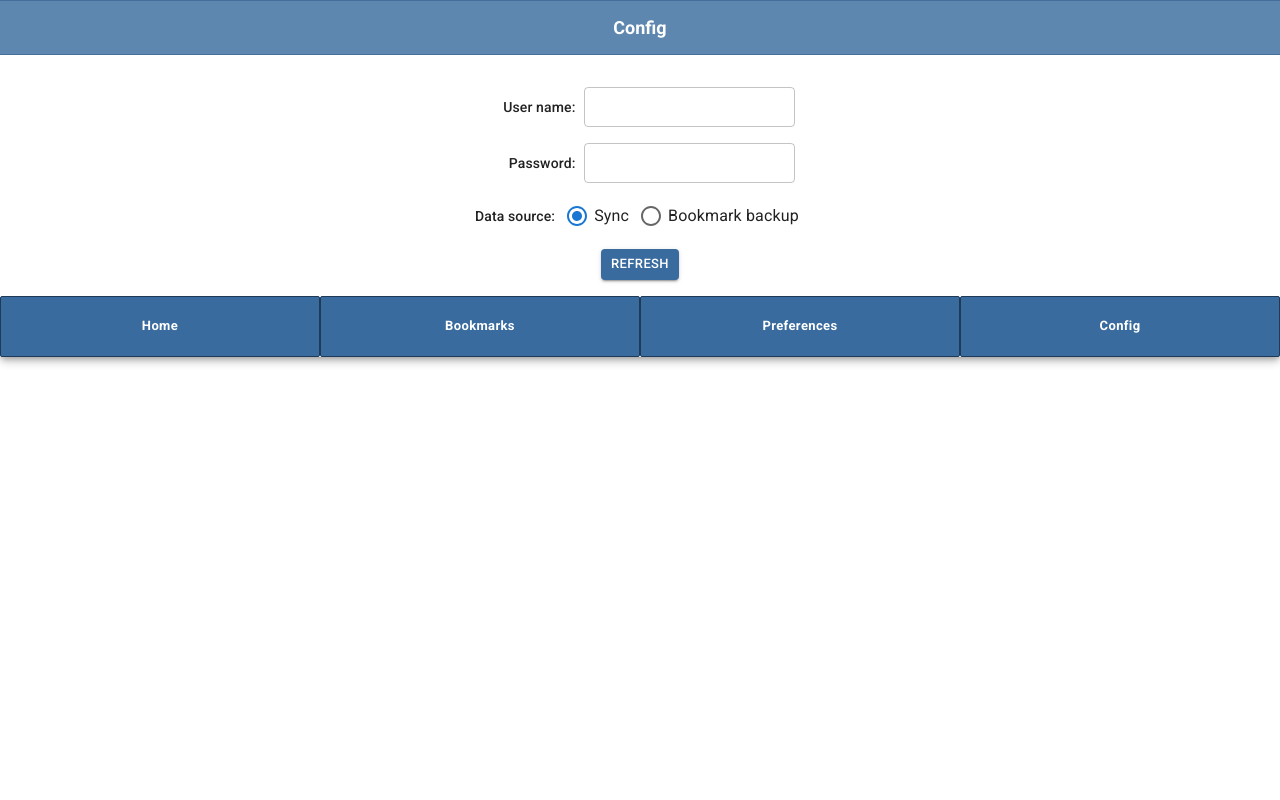
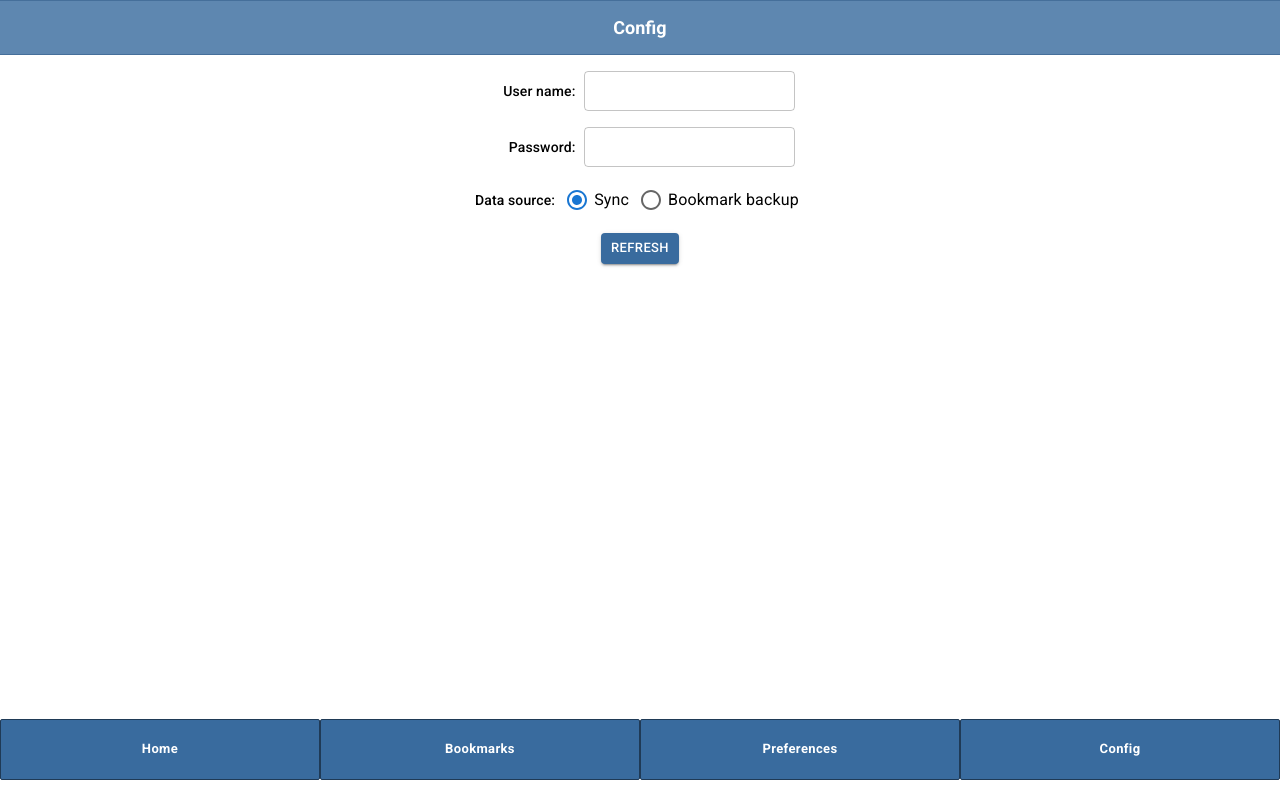
Before and after one commit to thisiscmt/BookmarkBrowser, a React (Create React App) app in the folder bookmark-browser/: page /config in a window 1280 px wide. Built offline with nearby package versions, Linux system fonts and the light colour scheme.

Commit message:
Assorted styling improvements

```diff
--- a/bookmark-browser/src/App.js
+++ b/bookmark-browser/src/App.js
@@ -1,6 +1,5 @@
 import { useRef } from 'react';
 import { BrowserRouter, Route, Routes } from 'react-router-dom';
-import { Paper } from '@mui/material';
 
 import Header from './components/Header/Header';
 import Footer from './components/Footer/Footer';
@@ -21,7 +20,7 @@ function App() {
         <main ref={topOfPageRef}>
             <Store>
                 <BrowserRouter>
-                    <Paper elevation={5}>
+                    <div className='site-container'>
                         <Header />
 
                         <Routes>
@@ -33,7 +32,7 @@ function App() {
                         </Routes>
 
                         <Footer/>
-                    </Paper>
+                    </div>
                 </BrowserRouter>
             </Store>
         </main>
--- a/bookmark-browser/src/App.scss
+++ b/bookmark-browser/src/App.scss
@@ -8,10 +8,21 @@ body {
     -moz-osx-font-smoothing: grayscale;
 }
 
+.site-container {
+    display: flex;
+    flex-direction: column;
+    height: 100vh;
+}
+
 .content-container {
+    flex: 1;
     padding-bottom: 16px;
     padding-top: 16px;
     text-align: center;
+}
+
+.bookmark-content-container {
+    flex: 1;
 }
 
 .loadable-container {
--- a/bookmark-browser/src/components/Footer/Footer.js
+++ b/bookmark-browser/src/components/Footer/Footer.js
@@ -6,7 +6,7 @@ import { colors } from '../../colors/colors';
 
 const useStyles = makeStyles()(() => ({
     footerContainer: {
-        marginBottom: '20px'
+        paddingBottom: '20px'
     },
 
     footerList: {
--- a/bookmark-browser/src/pages/Bookmarks/Bookmarks.js
+++ b/bookmark-browser/src/pages/Bookmarks/Bookmarks.js
@@ -108,7 +108,7 @@ const Bookmarks = forwardRef((props, ref) => {
     };
 
     return (
-        <div>
+        <div className='bookmark-content-container'>
             <ul className={cx(classes.bookmarkList)}>
                 {
                     topLevel === true &&
--- a/bookmark-browser/src/pages/Config/Config.js
+++ b/bookmark-browser/src/pages/Config/Config.js
@@ -62,6 +62,10 @@ const useStyles = makeStyles()(() => ({
 
     dataSourceOptions: {
         padding: '5px'
+    },
+
+    timestamp: {
+        marginTop: '4px'
     },
 
     actionButton: {
@@ -219,7 +223,7 @@ const Config = (props) => {
         <main className='content-container loadable-container'>
             <LoadingOverlay open={loading} />
 
-            <div className={cx(classes.section)}>
+            <div>
                 <FormControl fullWidth={SharedService.isMobile()}>
                     <FormControlLabel
                         classes={{ root: cx(classes.textFieldLabelRoot), label: cx(classes.textFieldLabel) }}
@@ -303,7 +307,7 @@ const Config = (props) => {
                         <span>{bookmarkCount.toLocaleString('en')}</span>
                     </div>
 
-                    <div>
+                    <div className={cx(classes.timestamp)}>
                         <span className={cx(classes.statsLabel)}>Timestamp:</span>
                         <span>{bookmarkTimestampFormatted}</span>
                     </div>
```
